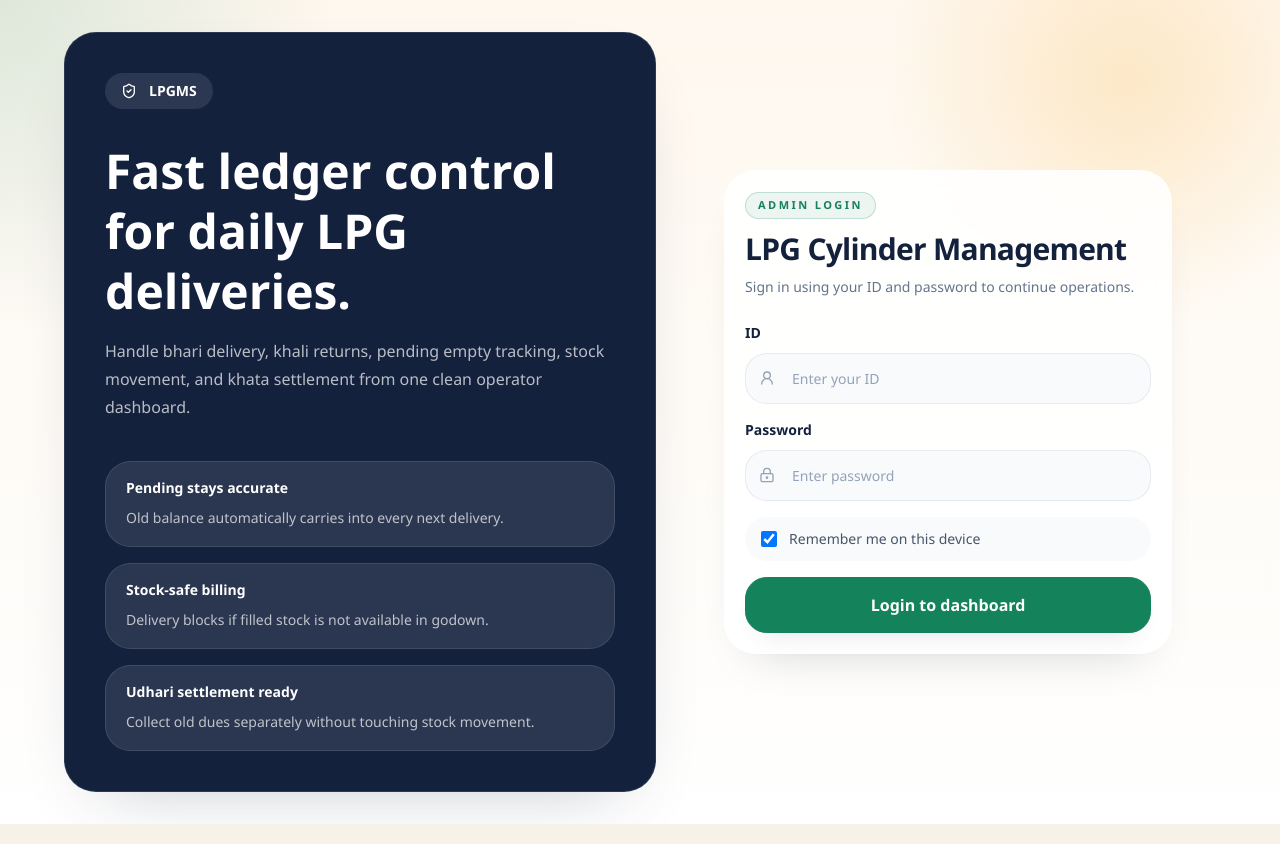
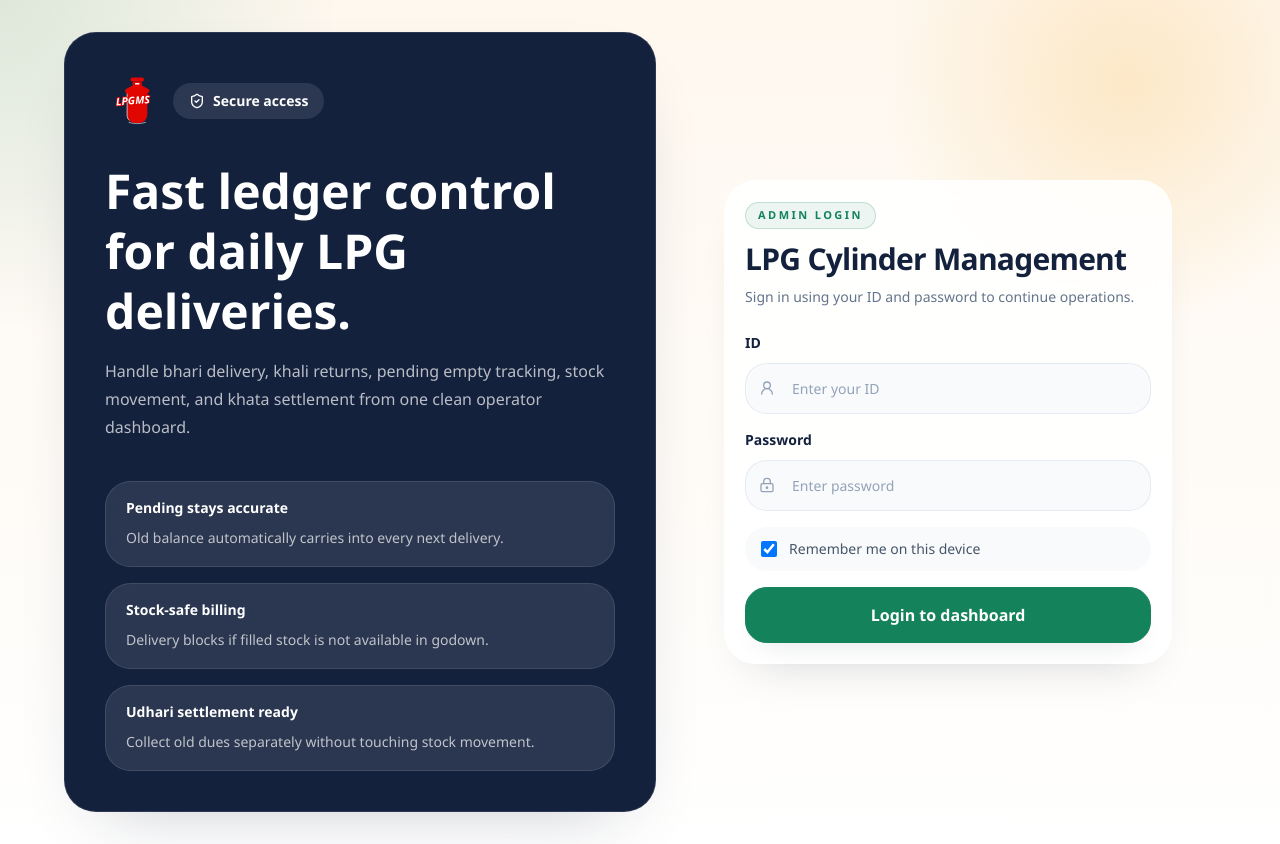
Before and after one commit to vivekyadav247/LPGMS, a React (Vite) app in the folder client/: page /login in a window 1280 px wide. Built offline with nearby package versions, Linux system fonts and the light colour scheme; no server answers.

Commit message:
something

```diff
--- a/client/index.html
+++ b/client/index.html
@@ -2,14 +2,13 @@
 <html lang="en">
   <head>
     <meta charset="UTF-8" />
-    <meta
-      name="viewport"
-      content="width=device-width, initial-scale=1.0"
-    />
+    <meta name="viewport" content="width=device-width, initial-scale=1.0" />
+    <link rel="icon" type="image/svg+xml" href="/lpgms-icon.svg" />
+    <link rel="apple-touch-icon" href="/lpgms-icon.svg" />
     <title>LPGMS | Cylinder Ledger</title>
   </head>
   <body class="bg-sand">
     <div id="root"></div>
     <script type="module" src="/src/main.jsx"></script>
   </body>
-  </html>
+</html>
--- a/client/src/components/layout/AppShell.jsx
+++ b/client/src/components/layout/AppShell.jsx
@@ -54,9 +54,16 @@ export function AppShell({ children }) {
       <div className="mx-auto flex max-w-[1440px] gap-4 px-3 py-3 sm:px-5 lg:gap-6 lg:px-6 lg:py-4">
         <aside className="surface-ink hidden min-h-[calc(100vh-2rem)] w-[300px] flex-col overflow-hidden px-6 py-6 lg:flex">
           <div className="rounded-[1.75rem] border border-white/10 bg-white/10 p-5">
-            <div className="inline-flex items-center gap-3 rounded-full bg-white/10 px-3 py-2 text-xs font-semibold uppercase tracking-[0.2em] text-white/80">
-              <span className="h-2.5 w-2.5 rounded-full bg-emerald-400" />
-              LPGMS
+            <div className="flex items-center gap-3">
+              <img
+                src="/lpgms-logo.svg"
+                alt="LPGMS logo"
+                className="h-14 w-auto"
+                loading="eager"
+              />
+              <div className="inline-flex items-center rounded-full bg-white/10 px-3 py-2 text-xs font-semibold uppercase tracking-[0.2em] text-white/80">
+                Route ledger
+              </div>
             </div>
             <h1 className="mt-5 text-3xl font-bold leading-tight">
               Cylinder ledger made simple for daily routes.
@@ -116,6 +123,14 @@ export function AppShell({ children }) {
             <div className="surface-muted overflow-hidden">
               <div className="flex flex-col gap-4 px-4 py-4 sm:px-5 lg:flex-row lg:items-center lg:justify-between">
                 <div className="min-w-0">
+                  <div className="mb-2 lg:hidden">
+                    <img
+                      src="/lpgms-logo.svg"
+                      alt="LPGMS logo"
+                      className="h-11 w-auto"
+                      loading="eager"
+                    />
+                  </div>
                   <div className="inline-flex items-center gap-2 rounded-full bg-white px-3 py-1 text-[11px] font-semibold uppercase tracking-[0.2em] text-accent shadow-panel">
                     {isOffline ? (
                       <WifiOff size={12} />
--- a/client/src/pages/LoginPage.jsx
+++ b/client/src/pages/LoginPage.jsx
@@ -41,9 +41,17 @@ export function LoginPage() {
     <div className="min-h-screen bg-shell px-4 py-6 sm:px-5 sm:py-8">
       <div className="mx-auto grid min-h-[calc(100vh-3rem)] max-w-6xl items-center gap-6 lg:grid-cols-[1.05fr_0.95fr]">
         <div className="surface-ink hidden overflow-hidden px-8 py-8 lg:block xl:px-10 xl:py-10">
-          <div className="inline-flex items-center gap-3 rounded-full bg-white/10 px-4 py-2 text-sm font-semibold">
-            <ShieldCheck size={16} />
-            LPGMS
+          <div className="flex items-center gap-3">
+            <img
+              src="/lpgms-logo.svg"
+              alt="LPGMS logo"
+              className="h-14 w-auto"
+              loading="eager"
+            />
+            <div className="inline-flex items-center gap-2 rounded-full bg-white/10 px-4 py-2 text-sm font-semibold">
+              <ShieldCheck size={16} />
+              Secure access
+            </div>
           </div>
 
           <h1 className="mt-8 max-w-xl text-5xl font-bold leading-tight">
@@ -84,6 +92,14 @@ export function LoginPage() {
 
         <Card className="mx-auto w-full max-w-md">
           <div className="mb-6">
+            <div className="mb-4 flex justify-center lg:hidden">
+              <img
+                src="/lpgms-logo.svg"
+                alt="LPGMS logo"
+                className="h-16 w-auto"
+                loading="eager"
+              />
+            </div>
             <div className="inline-flex rounded-full border border-accent/20 bg-accent/[0.08] px-3 py-1 text-[11px] font-semibold uppercase tracking-[0.22em] text-accent">
               Admin login
             </div>
```
Also changed, not shown: client/public/lpgms-icon.svg (added), client/public/lpgms-logo.svg (added).
